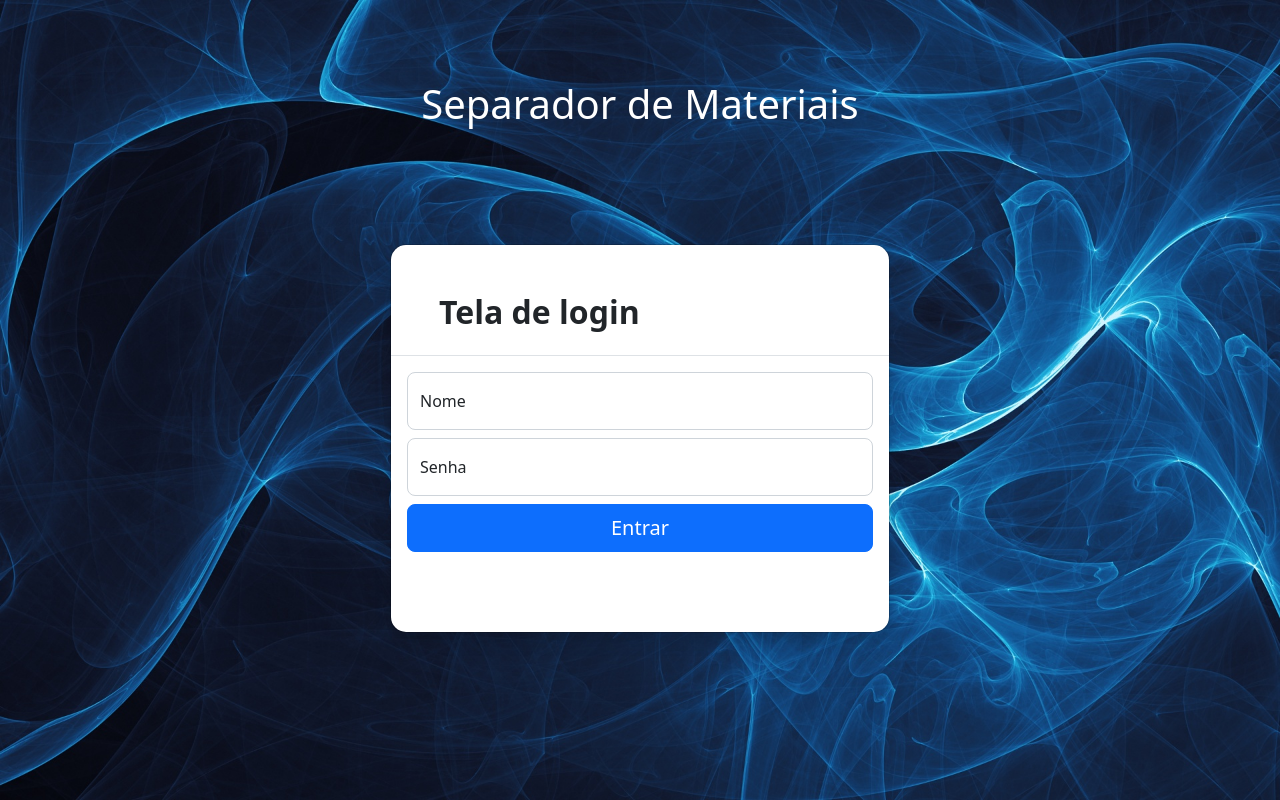
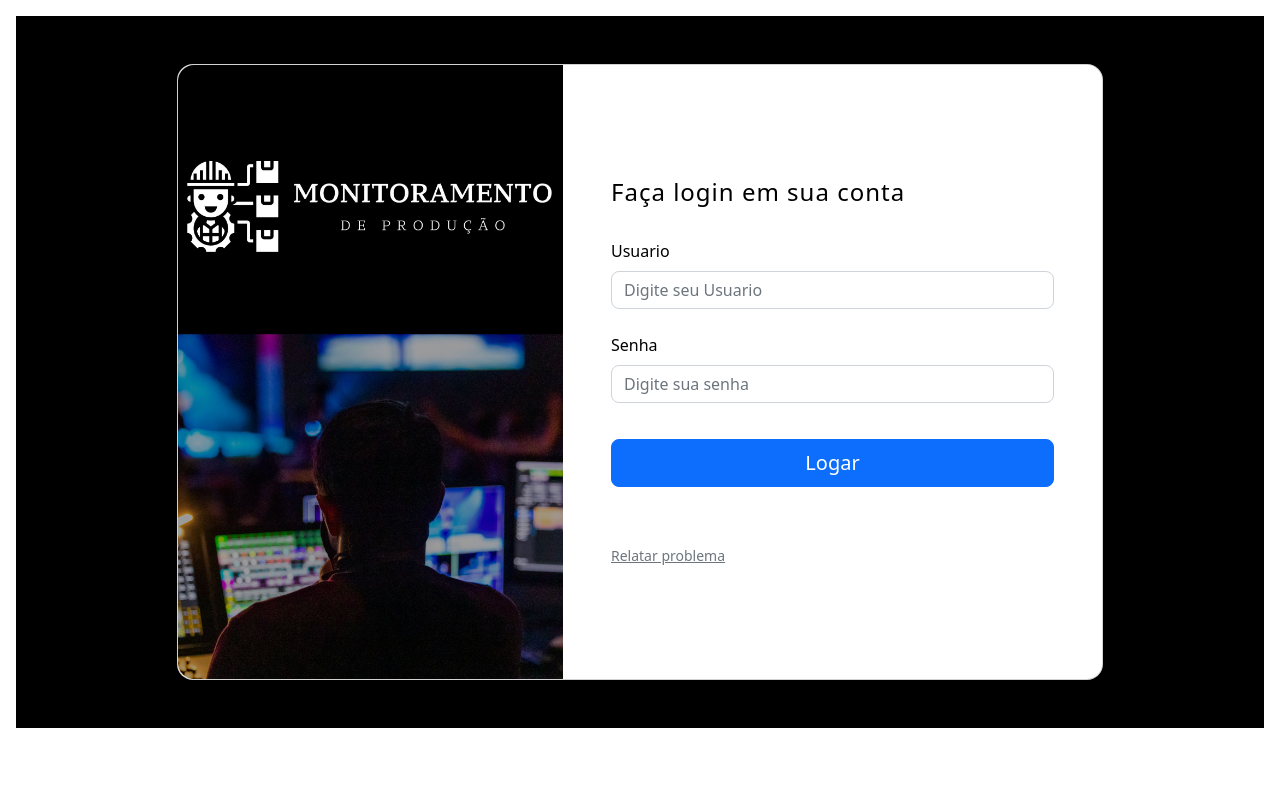
Before and after one commit to Daila-Danielle/Projeto_Inovacao, a Python web app: template Dashboard/Front_end/templates/login.html in a window 1280 px wide. Run offline with Jinja, Linux system fonts and the light colour scheme; the template is opened without the code that fills it, so the values that code supplies are empty.

Commit message:
modificação no layout tela de login

```diff
--- a/Dashboard/Front_end/templates/login.html
+++ b/Dashboard/Front_end/templates/login.html
@@ -2,57 +2,66 @@
 <html lang="pt-br">
     <head>
         <meta charset="UTF-8 " name="viewport" content="width=device-width, initial-scale=1.0">
-        <title >Dashboard Separador de Materiais</title>
+        <title >Login - Conecta</title>
         <link rel="stylesheet" href="static/main.css">
         <link href="https://cdn.jsdelivr.net/npm/bootstrap@5.2.3/dist/css/bootstrap.min.css" rel="stylesheet" integrity="sha384-rbsA2VBKQhggwzxH7pPCaAqO46MgnOM80zW1RWuH61DGLwZJEdK2Kadq2F9CUG65" crossorigin="anonymous">
         <script src="https://cdn.jsdelivr.net/npm/bootstrap@5.2.3/dist/js/bootstrap.bundle.min.js" integrity="sha384-kenU1KFdBIe4zVF0s0G1M5b4hcpxyD9F7jL+jjXkk+Q2h455rYXK/7HAuoJl+0I4" crossorigin="anonymous"></script>
     </head>
 
-    <body class="p-3 m-0 border-3 bodylogin" style="background-image: url(/static/Imagens/login_backgroud1.jpg);background-size: cover;">
-        <section class="py-3 text-center container">
-            <div class="row py-lg-5">
-                <div class="col-lg-6 col-md-8 mx-auto">
-                    <h1 class="fw-light" style="color:white" >Separador de Materiais</h1>
-                </div>
-            </div>
-        </section>
+    <body class="p-3 m-0 border-3 bodylogin" >
+        <section  style="background-color: #000000; ">
+            <div class="container py-5 h-100">
+              <div class="row d-flex justify-content-center align-items-center h-100">
+                <div class="col col-xl-10">
+                  <div class="card" style="border-radius: 1rem; background-color: rgb(255, 255, 255);">
+                    <div class="row g-0">
+                      <div class="col-md-6 col-lg-5 d-none d-md-block">
+                        <img src="../static/Imagens/tela_login.jpg"
+                          alt="login form" class="img-fluid" style="border-radius: 1rem 0 0 1rem;" />
+                      </div>
+                      <div class="col-md-6 col-lg-7 d-flex align-items-center">
+                        <div class="card-body p-4 p-lg-5 text-white">
 
-        <div class="modal modal-signin position-static d-block py-3" tabindex="-1" role="dialog" id="modalSignin">
-            <div class="modal-dialog" role="document">
-                <div class="modal-content rounded-4 shadow">
+                        <form method="post" action="logar" style="color: rgb(0, 0, 0);">
 
-                    <div class="modal-header p-5 pb-4 ">
-                        <h2 class="fw-bold mb-0">Tela de login</h2>
-                    </div>
 
-                    <div class="modal-body">
 
-                        <form method="post" action="logar">
+                            <h4 class="fw-normal mb-3 pb-3" style="letter-spacing: 1px;">Faça login em sua conta</h4>
 
-                            <div class="form-floating mb-2">
-                                <input type="text" class="form-control rounded-3" id="floatingInput" placeholder="0000"
-                                    name="nome">
-                                <label for="floatingInput">Nome</label>
+                            <div class="form-outline mb-4">
+                                <label class="form-label" for="floatingInput">Usuario</label>
+                                <input type="text" class="form-control rounded-3" id="floatingInput" placeholder="Digite seu Usuario"
+                                name="nome">
+
                             </div>
 
-                            <div class="form-floating mb-2">
+                            <div class="form-outline mb-4">
+                                <label class="form-label" for="floatingPassword">Senha</label>
                                 <input type="password" class="form-control rounded-3" id="floatingPassword"
-                                    placeholder="Password" name="senha">
-                                <label for="floatingPassword">Senha</label>
+                                placeholder="Digite sua senha" name="senha">
+
                             </div>
 
-                            <button class="w-100 mb-2 btn btn-lg rounded-3 btn-primary" type="submit">Entrar</button>
-                        </form>
-                        <br>
+                            <div class="pt-1 mb-4">
+                              <button class="w-100 mb-2 mt-2 btn btn-lg rounded-3 btn-primary" type="submit">Logar</button>
+                            </div>
 
-                        <center><small class="text-muted">
+                          </form>
+
+                          <center><small class="text-muted">
                             {% with messages = get_flashed_messages() %}
                                 <H5>{{ messages[0]}}</H5>
                             {% endwith %}
                         </small></center><br>
+                        <a href="#!" class="small text-muted ">Relatar problema</a>
+
+                        </div>
+                      </div>
                     </div>
+                  </div>
                 </div>
+              </div>
             </div>
-        </div>
+          </section>
     </body>
 </html>
```
Also changed, not shown: Dashboard/Front_end/static/Imagens/tela_login.jpg (added).
